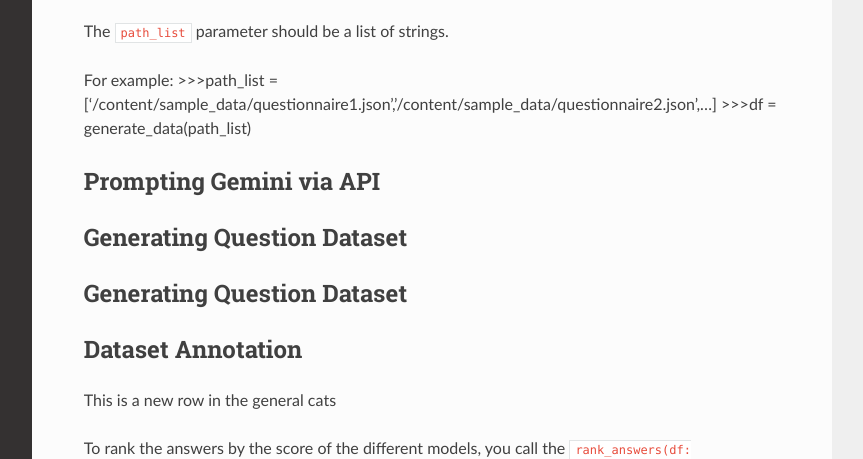
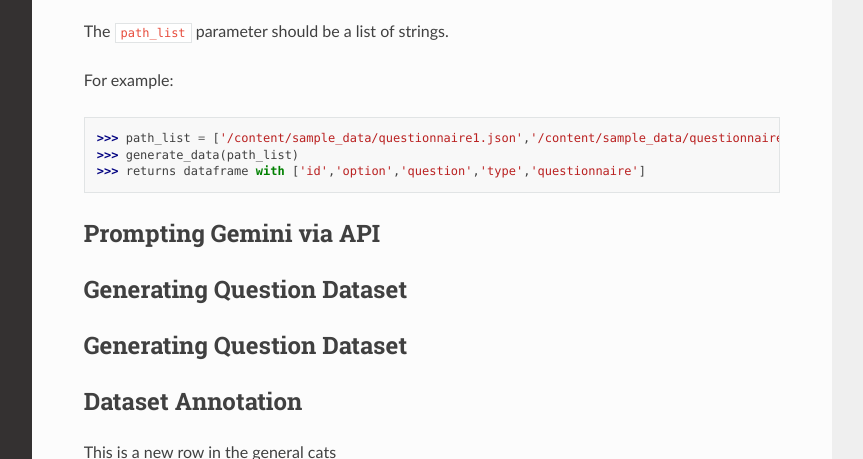
Before and after one commit to serauff/pds2425_project_docs, a Sphinx documentation site: the page built from docs/source/other_cat.rst, in a window 1280 px wide and 900 px high, cut to the strip 441-900 px from the top of the window. Shown: the whole strip, without its empty margins (268-1131 px from the left). Built offline with Sphinx 7.4.7 and the Read the Docs theme 3.1.0, drawn with Linux system fonts in a browser that asks for light colours.

Commit message:
update example code block

```diff
--- a/docs/source/other_cat.rst
+++ b/docs/source/other_cat.rst
@@ -11,8 +11,10 @@ To read the json files, use the ``data_gen.generate_data(path_list)`` function a
 The ``path_list`` parameter should be a list of strings.
 
 For example:
->>>path_list = ['/content/sample_data/questionnaire1.json','/content/sample_data/questionnaire2.json',...]
->>>df = generate_data(path_list)
+
+>>> path_list = ['/content/sample_data/questionnaire1.json','/content/sample_data/questionnaire2.json',...]
+>>> generate_data(path_list)
+>>> returns dataframe with ['id','option','question','type','questionnaire']
 
 .. _Prompting Gemini via API:
 Prompting Gemini via API
```
